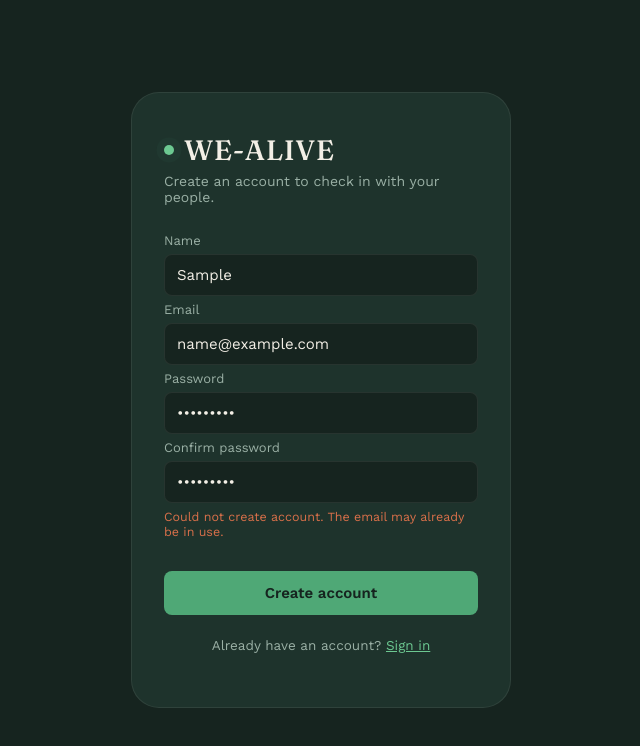
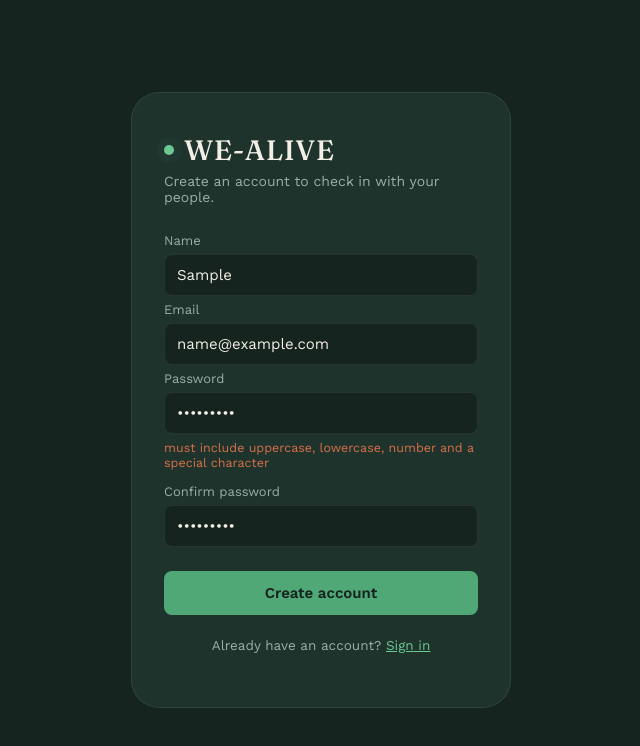
Before and after one commit to hlungwani-al/we-alive, an Angular app in the folder Frontend/: page /register in a window 1280 px wide. Both pictures are taken after typing "Sample", "name@example.com", "Sample123", "Sample123" into the empty fields and a click on the button "Create account". Shown: the top 746 px of the page, without its empty margins (319-959 px from the left). Built offline with nearby package versions, Linux system fonts and the light colour scheme; no server answers.

Commit message:
added regex for checking strong password

```diff
--- a/Frontend/src/app/features/auth/register/register.component.html
+++ b/Frontend/src/app/features/auth/register/register.component.html
@@ -27,15 +27,20 @@
         <span>Password</span>
         <input type="password" formControlName="password" autocomplete="new-password" placeholder="At least 8 characters" />
       </label>
-      @if (form.controls['password'].invalid && form.controls['password'].touched) {
-        <p class="field-error">Password must be at least 8 characters.</p>
+      @if (form.controls['password'].touched) {
+        @if(form.controls['password'].hasError('minlength')){
+           <p class="field-error">Password must be at least 8 characters.</p>
+        }
+        @if(form.controls['password'].hasError('pattern')){
+          <p class="field-error">must include uppercase, lowercase, number and a special character</p>
+        }
       }
 
       <label class="field">
         <span>Confirm password</span>
         <input type="password" formControlName="confirmPassword" placeholder="must match password">
       </label>
-      @if (form.controls['confirmPassword'].touched && form.controls['password'].value !== form.controls['confirmPassword'].value) {
+      @if (form.controls['confirmPassword'].touched && form.controls['confirmPassword'].hasError('passwordMismatch')) {
         <p class="field-error">passwords don't match</p>
       }
 
--- a/Frontend/src/app/features/auth/register/register.component.ts
+++ b/Frontend/src/app/features/auth/register/register.component.ts
@@ -1,8 +1,27 @@
 import { Component, signal } from '@angular/core';
 import { CommonModule } from '@angular/common';
-import { FormBuilder, FormGroup, ReactiveFormsModule, Validators } from '@angular/forms';
+import { AbstractControl, FormBuilder, FormGroup, ReactiveFormsModule, ValidationErrors, ValidatorFn, Validators } from '@angular/forms';
 import { Router, RouterLink } from '@angular/router';
 import { AuthService } from '../../../core/services/auth.service';
+
+export const passwordMatchValidator: ValidatorFn = (control: AbstractControl): ValidationErrors | null =>{
+  const password = control.get('password');
+  const confirmPassword = control.get('confirmPassword');
+
+  if(!password || !confirmPassword) return null;
+
+  if(password.value !== confirmPassword.value){
+    confirmPassword.setErrors({passwordMismatch:true});
+    return {passwordMismatch:true};
+  } else{
+    if(confirmPassword.hasError('passwordMismatch')){
+      const errors = confirmPassword.errors;
+      delete errors?.['passwordMismatch'];
+      confirmPassword.setErrors(Object.keys(errors || {}).length ? errors : null)
+    }
+  }
+  return null;
+};
 
 @Component({
   selector: 'app-register',
@@ -14,6 +33,8 @@ import { AuthService } from '../../../core/services/auth.service';
 export class RegisterComponent {
   readonly form: FormGroup;
 
+  readonly strongPasswordRegex = /^(?=.*[a-z])(?=.*[A-Z])(?=.*\d)(?=.*[@$!%*?&#])[A-Za-z\d@$!%*?&#]{8,}$/;
+
   constructor(
     private readonly fb: FormBuilder,
     private auth: AuthService,
@@ -22,9 +43,9 @@ export class RegisterComponent {
     this.form = this.fb.group({
       displayName: ['', [Validators.required, Validators.minLength(2)]],
       email: ['', [Validators.required, Validators.email]],
-      password: ['', [Validators.required, Validators.minLength(8)]],
+      password: ['', [Validators.required, Validators.minLength(8), Validators.pattern(this.strongPasswordRegex)]],
       confirmPassword:['', [Validators.required]],
-    });
+    }, {validators: passwordMatchValidator});
   }
 
   readonly isSubmitting = signal(false);
```
